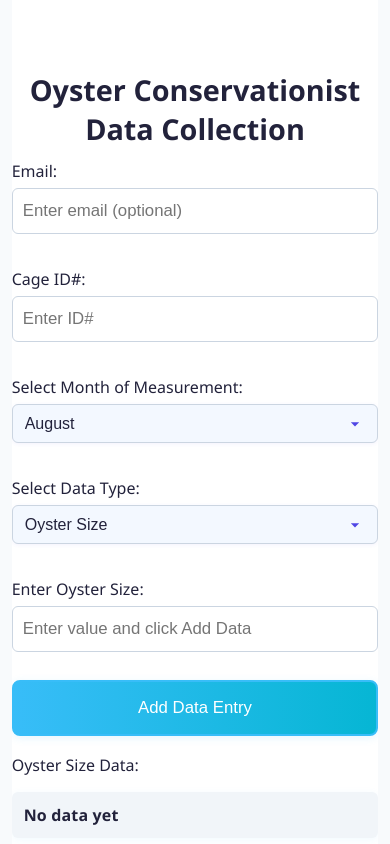
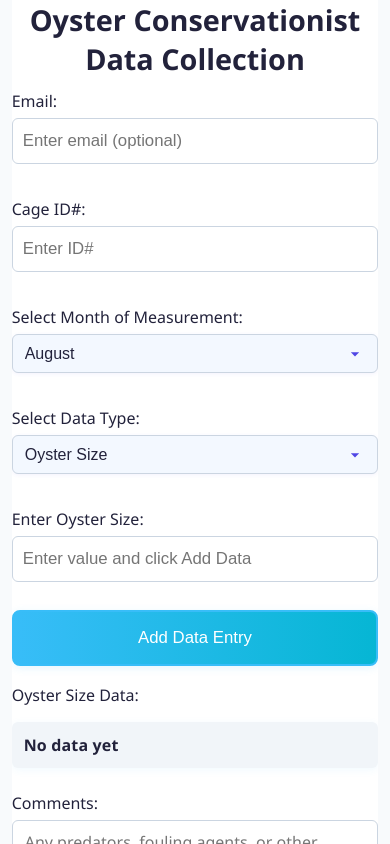
Before and after one commit to 4vstin/oyster-conservation-app-beta, a website: page main.html in a window 390 px wide. Drawn offline with nearby package versions, Linux system fonts and the light colour scheme; no server answers.

Commit message:
Add files via upload

```diff
--- a/oyster-styles.css
+++ b/oyster-styles.css
@@ -485,7 +485,7 @@ p, label {
   .title-oyster {
     font-size: 1.8rem;
     margin: 16px 0 12px 0;
-    padding-top: 70px;
+    padding-top: 0px;
   }
 
   .input-box {
```
